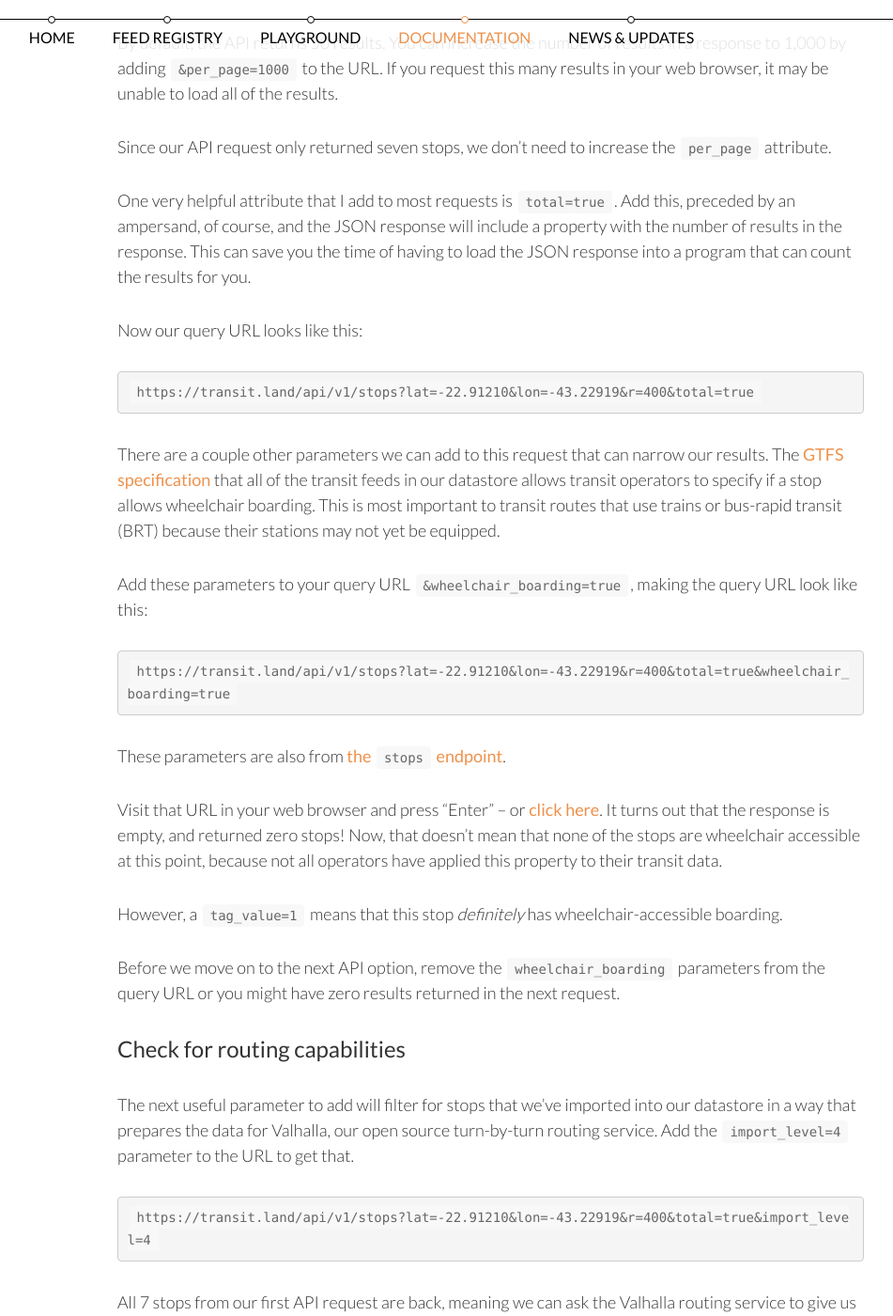
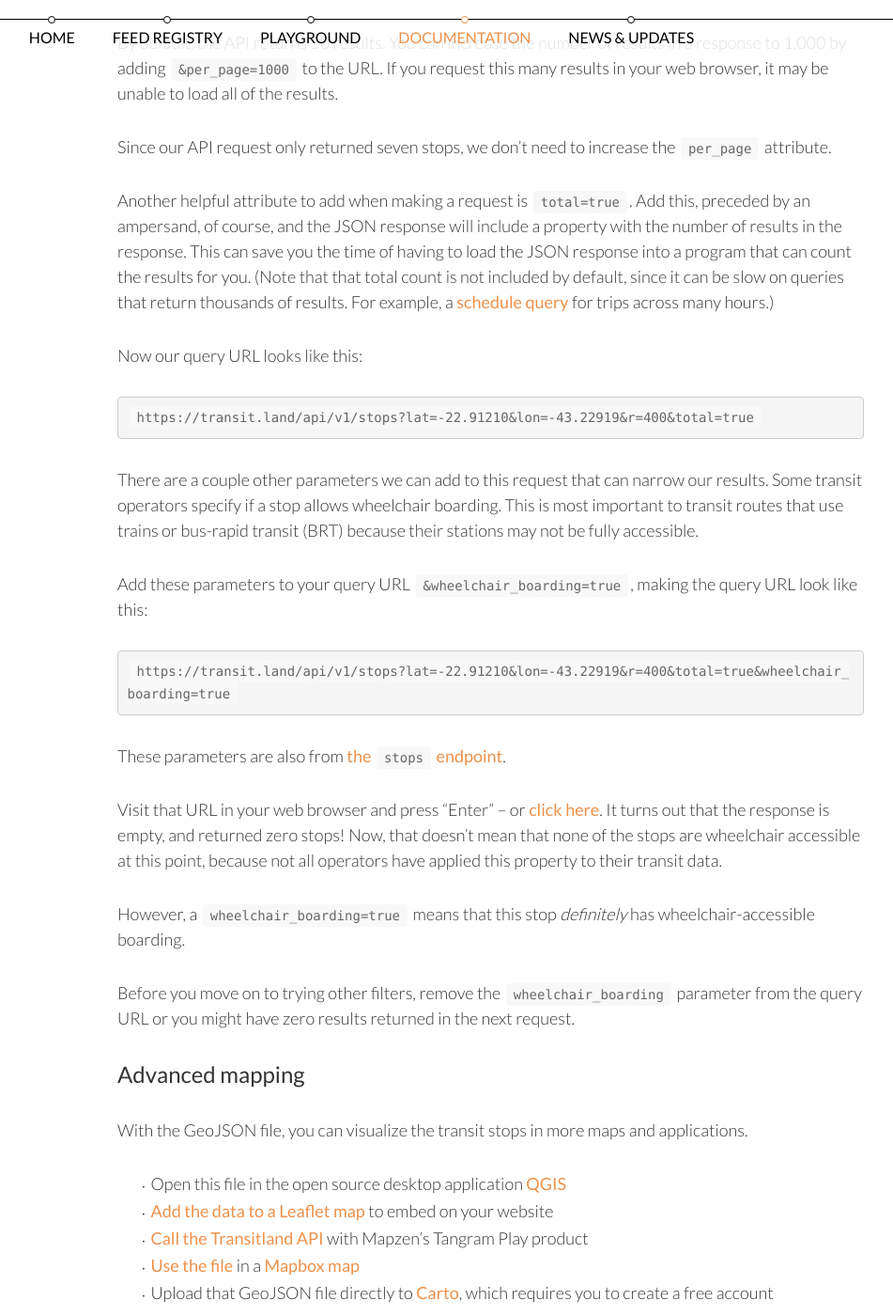
Before and after one commit to transitland/www-transit-land, a Jekyll site: the page built from documentation/tutorials/map-of-nearby-stops/index.md, in a window 1280 px wide and 1400 px high, scrolled down 3168 px. Shown: the whole window at 94% size, without its empty margins (255-1206 px from the left). Built offline with Jekyll 4.4.1, drawn with Linux system fonts in a browser that asks for light colours; nearby versions of some CDN libraries; some of the changed text lies outside the part shown.

Commit message:
editing pass on tutorial

`````diff
--- a/documentation/tutorials/map-of-nearby-stops/index.md
+++ b/documentation/tutorials/map-of-nearby-stops/index.md
@@ -19,7 +19,7 @@ Find the coordinates for any place in the world on [Mapzen's "I am here" website
 
 ### Make your first API request
 
-Once you have that information it's easy to create a Transitland API request using the `stops` [endpoint](https://transit.land/documentation/datastore/api-endpoints.html) that looks for all transit stops (no matter the mode) within a specified distance from your given point, where we have coverage. I've chosen the Maracanã Stadium's location.
+Once you have that information it's easy to create a Transitland API request using the `stops` [endpoint](https://transit.land/documentation/datastore/api-endpoints.html) that looks for all transit stops (no matter the mode) within a specified distance from your given point, where we have coverage. Let's choose the Maracanã Stadium's location.
 
 ````
 https://transit.land/api/v1/stops?lat=-22.91210&lon=-43.22919&r=400
@@ -73,7 +73,7 @@ By default, the API returns 50 results. You can increase the number of results i
 
 Since our API request only returned seven stops, we don't need to increase the `per_page` attribute.
 
-One very helpful attribute that I add to most requests is `total=true`. Add this, preceded by an ampersand, of course, and the JSON response will include a property with the number of results in the response. This can save you the time of having to load the JSON response into a program that can count the results for you.
+Another helpful attribute to add when making a request is `total=true`. Add this, preceded by an ampersand, of course, and the JSON response will include a property with the number of results in the response. This can save you the time of having to load the JSON response into a program that can count the results for you. (Note that that total count is not included by default, since it can be slow on queries that return thousands of results. For example, a [schedule query](/documentation/datastore/schedules.html) for trips across many hours.)
 
 Now our query URL looks like this:
 
@@ -81,7 +81,7 @@ Now our query URL looks like this:
 https://transit.land/api/v1/stops?lat=-22.91210&lon=-43.22919&r=400&total=true
 ````
 
-There are a couple other parameters we can add to this request that can narrow our results. The [GTFS specification](https://developers.google.com/transit/gtfs/reference/) that all of the transit feeds in our datastore allows transit operators to specify if a stop allows wheelchair boarding. This is most important to transit routes that use trains or bus-rapid transit (BRT) because their stations may not yet be equipped.
+There are a couple other parameters we can add to this request that can narrow our results. Some transit operators specify if a stop allows wheelchair boarding. This is most important to transit routes that use trains or bus-rapid transit (BRT) because their stations may not be fully accessible.
 
 Add these parameters to your query URL `&wheelchair_boarding=true`, making the query URL look like this:
 
@@ -93,21 +93,9 @@ These parameters are also from [the `stops` endpoint](https://transit.land/docum
 
 Visit that URL in your web browser and press "Enter" – or [click here](https://transit.land/api/v1/stops?lat=-22.91210&lon=-43.22919&r=400&total=true&wheelchair_boarding=true). It turns out that the response is empty, and returned zero stops! Now, that doesn't mean that none of the stops are wheelchair accessible at this point, because not all operators have applied this property to their transit data.
 
-However, a `tag_value=1` means that this stop *definitely* has wheelchair-accessible boarding.
+However, a `wheelchair_boarding=true` means that this stop *definitely* has wheelchair-accessible boarding.
 
-Before we move on to the next API option, remove the `wheelchair_boarding` parameters from the query URL or you might have zero results returned in the next request.
-
-### Check for routing capabilities
-
-The next useful parameter to add will filter for stops that we've imported into our datastore in a way that prepares the data for Valhalla, our open source turn-by-turn routing service. Add the `import_level=4` parameter to the URL to get that.
-
-````
-https://transit.land/api/v1/stops?lat=-22.91210&lon=-43.22919&r=400&total=true&import_level=4
-````
-
-All 7 stops from our first API request are back, meaning we can ask the Valhalla routing service to give us directions on how to get from point A to point B in Rio de Janeiro via transit. [Open a Valhalla demo in Rio](http://valhalla.github.io/demos/routing/multimodal.html#loc=13,-22.914584812068586,-43.44649824378031) and click on two points.
-
-![screenshot of Valhalla routing in Rio de Janeiro](valhalla_routing_rio.png "Routing in Rio de Janeiro using Mapzen Valhalla")
+Before you move on to trying other filters, remove the `wheelchair_boarding` parameter from the query URL or you might have zero results returned in the next request.
 
 ### Advanced mapping
 
@@ -118,5 +106,3 @@ With the GeoJSON file, you can visualize the transit stops in more maps and appl
 - [Call the Transitland API](https://transit.land/news/2016/08/11/transit-in-rio-olympics-copy.html) with Mapzen's Tangram Play product
 - [Use the file](https://www.mapbox.com/help/uploads/) in a [Mapbox map](https://www.mapbox.com/help/creating-new-map/)
 - Upload that GeoJSON file directly to [Carto](https://carto.com/blog/github-geojson-and-cartodb/), which requires you to create a free account
-
-<iframe src="http://bl.ocks.org/anonymous/raw/ee1f134355fd5a7e1a13a698b3d5f8b7/"></iframe>
`````
